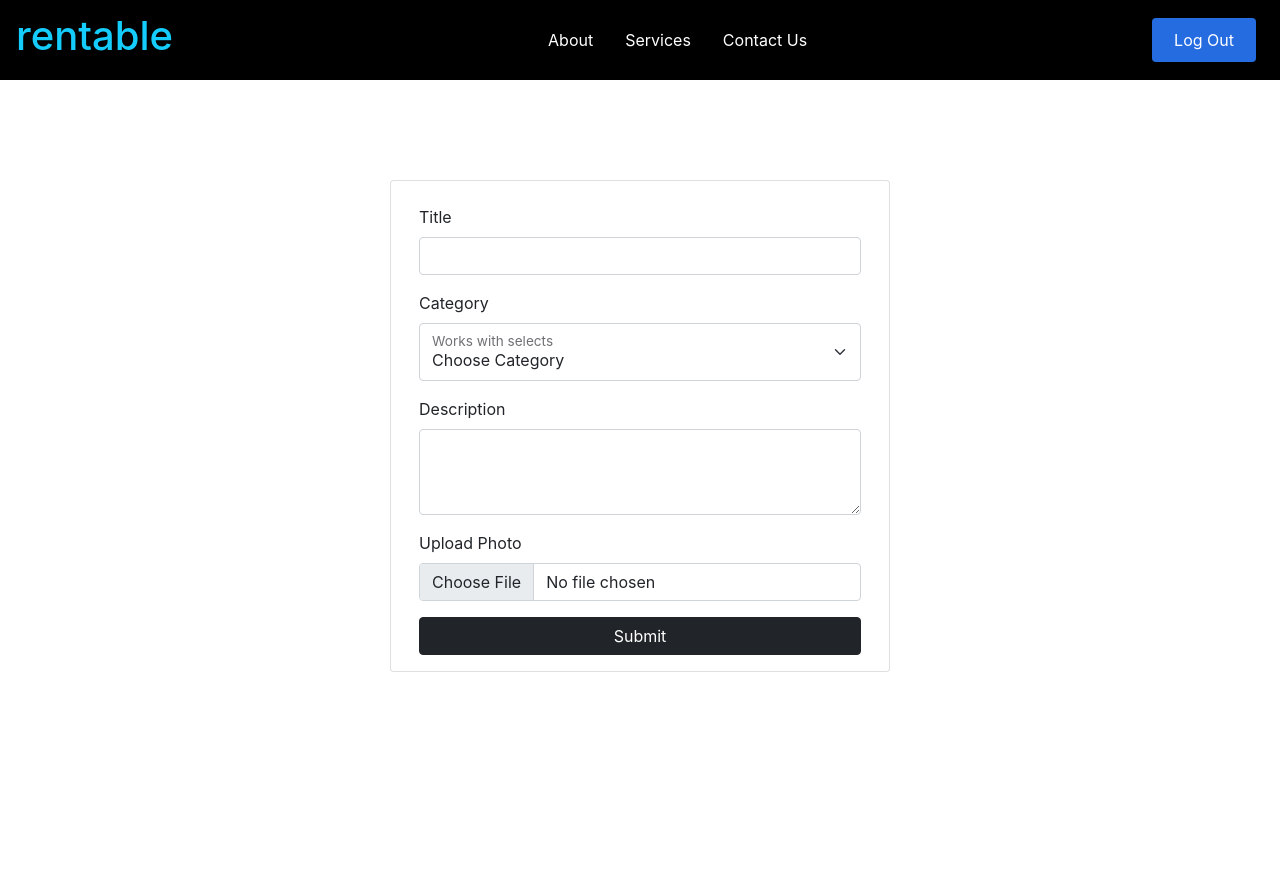
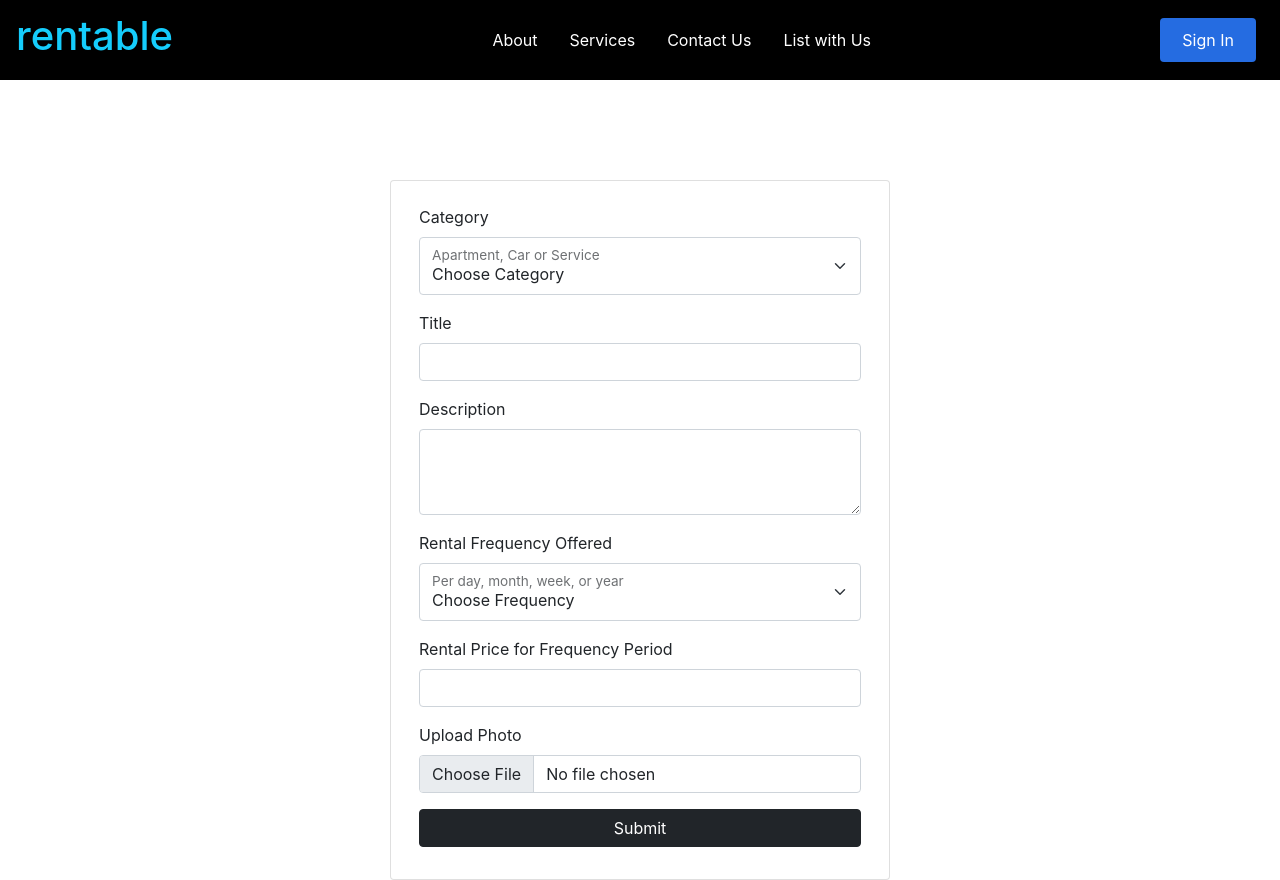
Before and after one commit to niravraje/Rentable, a React (Create React App) app in the folder frontend/rentable-client/: page /add-new-listing in a window 1280 px wide. Before the commit the page ends 800 px from the top, so only its background shows below. Built offline with nearby package versions, Linux system fonts and the light colour scheme.

Commit message:
Updated owner dashboard and add_new_listing page for owner, fixed signin, signup issue

```diff
--- a/frontend/rentable-client/src/App.js
+++ b/frontend/rentable-client/src/App.js
@@ -19,10 +19,13 @@ import AdminDashboard from "./pages/adminDashboard";
 
 function App() {
   const [loginStatus, setLoginStatus] = useState(
-    sessionStorage.getItem("token") !== "" ? true : false
+    sessionStorage.getItem("token") && sessionStorage.getItem("token") !== ""
+      ? true
+      : false
   );
   const [userType, setUserType] = useState(
-    sessionStorage.getItem("user_type") !== ""
+    sessionStorage.getItem("user_type") &&
+      sessionStorage.getItem("user_type") !== ""
       ? sessionStorage.getItem("user_type")
       : ""
   );
--- a/frontend/rentable-client/src/pages/ownerAddNewListing.js
+++ b/frontend/rentable-client/src/pages/ownerAddNewListing.js
@@ -16,7 +16,23 @@ const OwnerAddNewListing = () => {
         {/* <form onSubmit={}> */}
         <form>
           <div className="mb-3">
-            <label htmlFor="ListingTitle" className="form-label">
+            <label htmlFor="inputCategory" className="form-label">
+              Category
+            </label>
+            <FloatingLabel
+              controlId="floatingSelect"
+              label="Apartment, Car or Service"
+            >
+              <Form.Select aria-label="Floating label select example">
+                <option>Choose Category</option>
+                <option value="apartment">Apartment</option>
+                <option value="car">Car</option>
+                <option value="service">Service</option>
+              </Form.Select>
+            </FloatingLabel>
+          </div>
+          <div className="mb-3">
+            <label htmlFor="listingTitle" className="form-label">
               Title
             </label>
             <input
@@ -27,35 +43,52 @@ const OwnerAddNewListing = () => {
               // onChange={(e) => setEmail(e.currentTarget.value)}
             />
           </div>
-          <div className="mb-3">
-            <label htmlFor="exampleInputPassword1" className="form-label">
-              Category
-            </label>
 
-            <FloatingLabel
-              controlId="floatingSelect"
-              label="Works with selects"
-            >
-              <Form.Select aria-label="Floating label select example">
-                <option>Choose Category</option>
-                <option value="1">One</option>
-                <option value="2">Two</option>
-                <option value="3">Three</option>
-              </Form.Select>
-            </FloatingLabel>
-          </div>
           <Form.Group className="mb-3" controlId="exampleForm.ControlTextarea1">
             <Form.Label>Description</Form.Label>
             <Form.Control as="textarea" rows={3} />
           </Form.Group>
+          <div className="mb-3">
+            <label htmlFor="inputCategory" className="form-label">
+              Rental Frequency Offered
+            </label>
+            <FloatingLabel
+              controlId="floatingSelect"
+              label="Per day, month, week, or year"
+            >
+              <Form.Select aria-label="Floating label select example">
+                <option>Choose Frequency</option>
+                <option value="hour">Hourly</option>
+                <option value="day">Daily</option>
+                <option value="week">Weekly</option>
+                <option value="month">Monthly</option>
+                <option value="year">Yearly</option>
+              </Form.Select>
+            </FloatingLabel>
+          </div>
+          <div className="mb-3">
+            <label htmlFor="listingTitle" className="form-label">
+              Rental Price for Frequency Period
+            </label>
+            <input
+              type="text"
+              className="form-control"
+              id="ListingTitle"
+              // value={}
+              // onChange={(e) => setEmail(e.currentTarget.value)}
+            />
+          </div>
+          <div className="mb-3">
             <Form.Group controlId="formFile" className="mb-3">
               <Form.Label>Upload Photo</Form.Label>
               <Form.Control type="file" />
             </Form.Group>
-
+          </div>
+          <div className="mb-3">
             <button type="submit" className="btn btn-dark btn-primary w-100">
               {"Submit"}
             </button>
+          </div>
         </form>
       </div>
     </div>
--- a/frontend/rentable-client/src/pages/ownerDashboard.js
+++ b/frontend/rentable-client/src/pages/ownerDashboard.js
@@ -1,4 +1,5 @@
 import React from "react";
+import { Redirect, Link } from "react-router-dom";
 import OwnerDashboardList from "../components/OwnerDashboardList";
 
 const OwnerDashboard = () => {
@@ -9,29 +10,30 @@ const OwnerDashboard = () => {
     >
       <div className="card-body">
         <h1 className="card-title"></h1>
-        <form>
-          <div>
-            <button
-              type="submit"
+        <Link
+          to="/view-owner-listings"
           className="btn btn-primary w-100 menu-buttons"
         >
           View My Listings
-            </button>
-          </div>
-          <button
-            type="submit"
+        </Link>
+        <Link
+          to="/add-new-listing"
           className="btn btn-primary w-100 menu-buttons"
-            href="/add-new-listing"
         >
           Add New Listing
-          </button>
-          <button type="submit" className="btn btn-primary w-100 menu-buttons">
+        </Link>
+        <Link
+          to="/view-owner-orders"
+          className="btn btn-primary w-100 menu-buttons"
+        >
           View Orders
-          </button>
-          <button type="submit" className="btn btn-primary w-100 menu-buttons">
+        </Link>
+        <Link
+          to="/view-owner-messages"
+          className="btn btn-primary w-100 menu-buttons"
+        >
           View Messages
-          </button>
-        </form>
+        </Link>
       </div>
     </div>
 
--- a/frontend/rentable-client/src/pages/signin.js
+++ b/frontend/rentable-client/src/pages/signin.js
@@ -62,9 +62,10 @@ const Signin = (props) => {
       console.log("Login request's res.json(): " + JSON.stringify(data));
       console.log("Access token received on login: " + data.access_token);
 
-      if (res.status == "401") {
+      if (res.status === 401) {
         setError("Unauthorized. Invalid username or password.");
         setIsLoading(false);
+        props.handleUserType("");
         return;
       }
 
--- a/frontend/rentable-client/src/style/centralMenu.css
+++ b/frontend/rentable-client/src/style/centralMenu.css
@@ -9,5 +9,6 @@
 
 .menu-buttons:hover {
   background-color: darkgray;
+  /* background-color: rgb(80, 176, 255); */
   color: black;
 }
```
Lines whose indentation alone changed are shown as unchanged.
